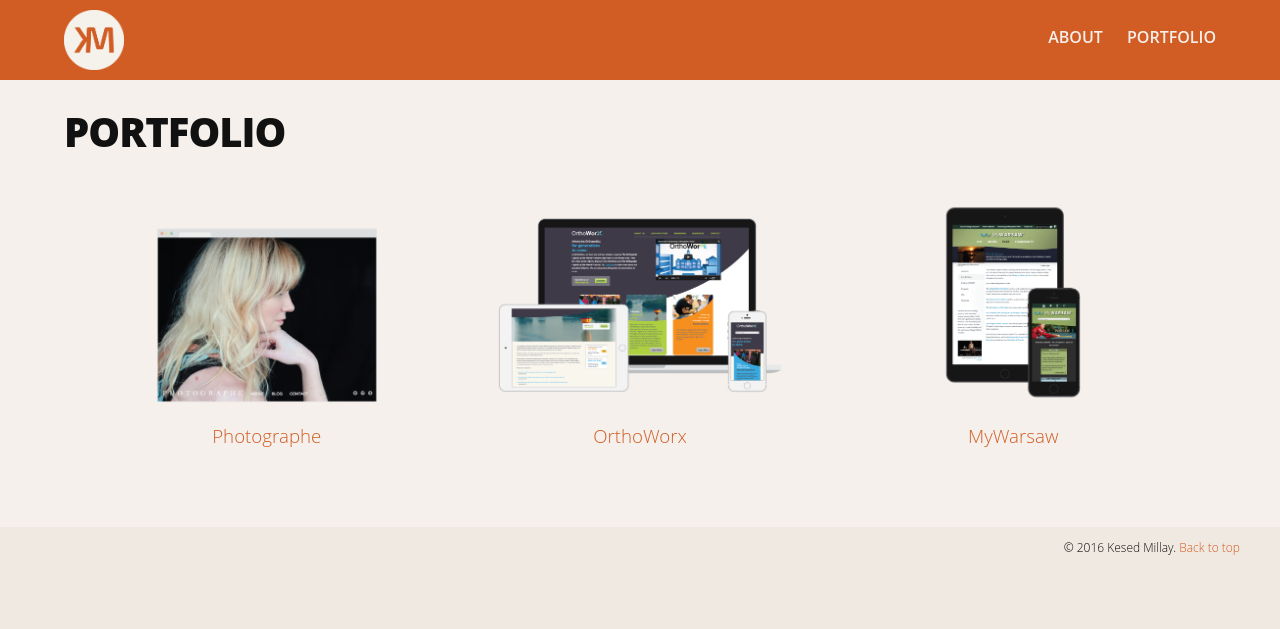
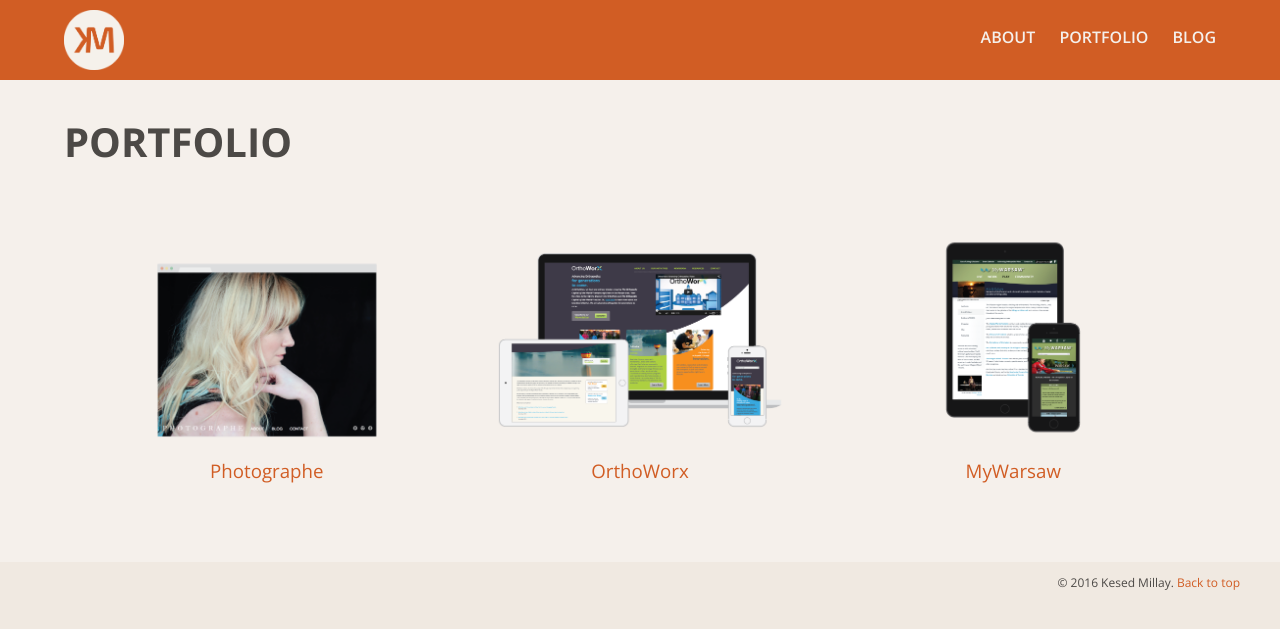
Before and after one commit to kesed/kesedmillay.com, a Jekyll site: the page built from portfolio.html, in a window 1280 px wide. Shown: the top 629 px of the page. Built offline with Jekyll 4.4.1, drawn with Linux system fonts in a browser that asks for light colours; Markdown is read by kramdown in place of the engine named in the settings.

Commit message:
Post updates.

```diff
--- a/_includes/header.html
+++ b/_includes/header.html
@@ -10,5 +10,6 @@
           {% endif %}
         </title>
         <link rel="stylesheet" href="{{ site.baseurl }}/css/main.css" >
+        <link href="https://fonts.googleapis.com/css?family=Open+Sans:300,300i,600,600i,700" rel="stylesheet">
     </head>
     <body>
--- a/_includes/nav.html
+++ b/_includes/nav.html
@@ -6,5 +6,8 @@
         <li>
           <a href="{{ site.baseurl }}/portfolio.html">portfolio</a>
         </li>
+        <li>
+          <a href="{{ site.baseurl }}/blog.html">blog</a>
+        </li>
     </ul>
 </nav>
--- a/_layouts/page.html
+++ b/_layouts/page.html
@@ -1,13 +1,13 @@
 ---
 layout: default
 ---
-<div class="post">
+<div class="page">
 
-  <header class="post-header">
-    <h1 class="post-title">{{ page.title }}</h1>
+  <header class="page-header">
+    <h1 class="page-title">{{ page.title }}</h1>
   </header>
 
-  <article class="post-content">
+  <article class="page-content">
     {{ content }}
   </article>
 
--- a/css/main.scss
+++ b/css/main.scss
@@ -62,6 +62,7 @@
   // background: #F5F0EB;
   font-size: 16px;
   font-family: 'Open Sans', sans-serif;
+  color: #4C4946;
 }
 
 .footer-container {
@@ -79,6 +80,7 @@
   background: #F0E9E1;
 }
 
+/*
 .footer::after {
   content: ".";
   display: block;
@@ -86,6 +88,7 @@
   clear: both;
   visibility: hidden;
 }
+*/
 
 a, a:visited {
   color: #D15D24;
@@ -139,7 +142,7 @@
 
 // Homepage styles
 .intro p {
-  font-size: 26px;
+  font-size: 24px;
   margin: 0;
 }
 
@@ -162,7 +165,7 @@
   font-size: 2.5em;
 }
 
-.panel-container, .post {
+.panel-container, .page {
   width: 90%;
   max-width: 1200px;
   margin: 0 auto;
@@ -209,8 +212,21 @@
 }
 
 // Page Styles
-.post-title {
+.page-title {
   font-weight: 900;
   text-transform: uppercase;
   font-size: 2.5em;
 }
+
+// Blog Styles
+.blog-container ul {
+  margin: 0;
+}
+
+.blog-container ul li {
+  list-style: none;
+}
+
+.blog-container .post-title {
+  margin: 0;
+}
```
Also changed, not shown: _posts/2013-05-11-first-post.md (deleted, +0 -6 lines), _posts/2016-09-14-first-post.md (added, +13 -0 lines), blog.html (added, +17 -0 lines).
